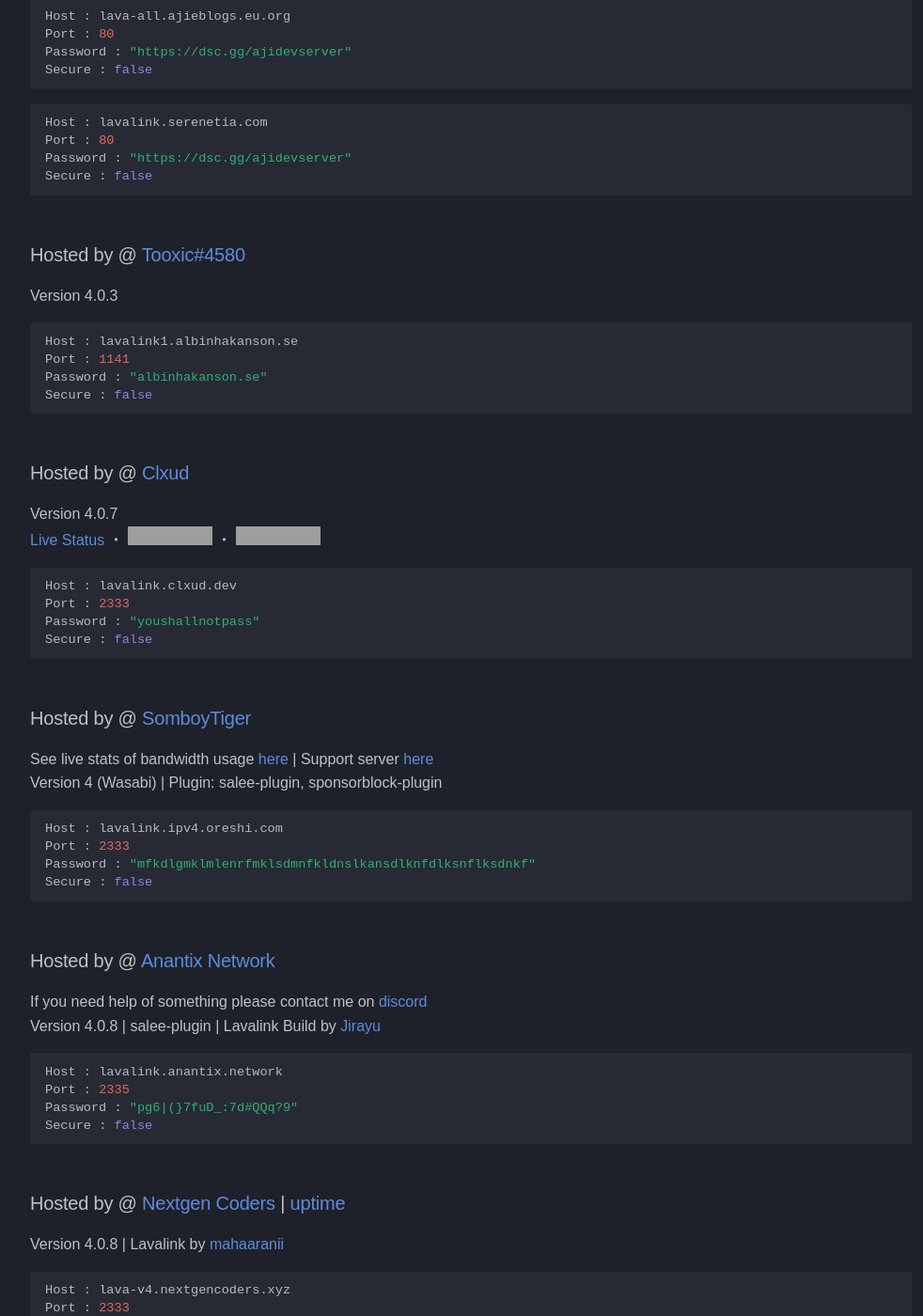
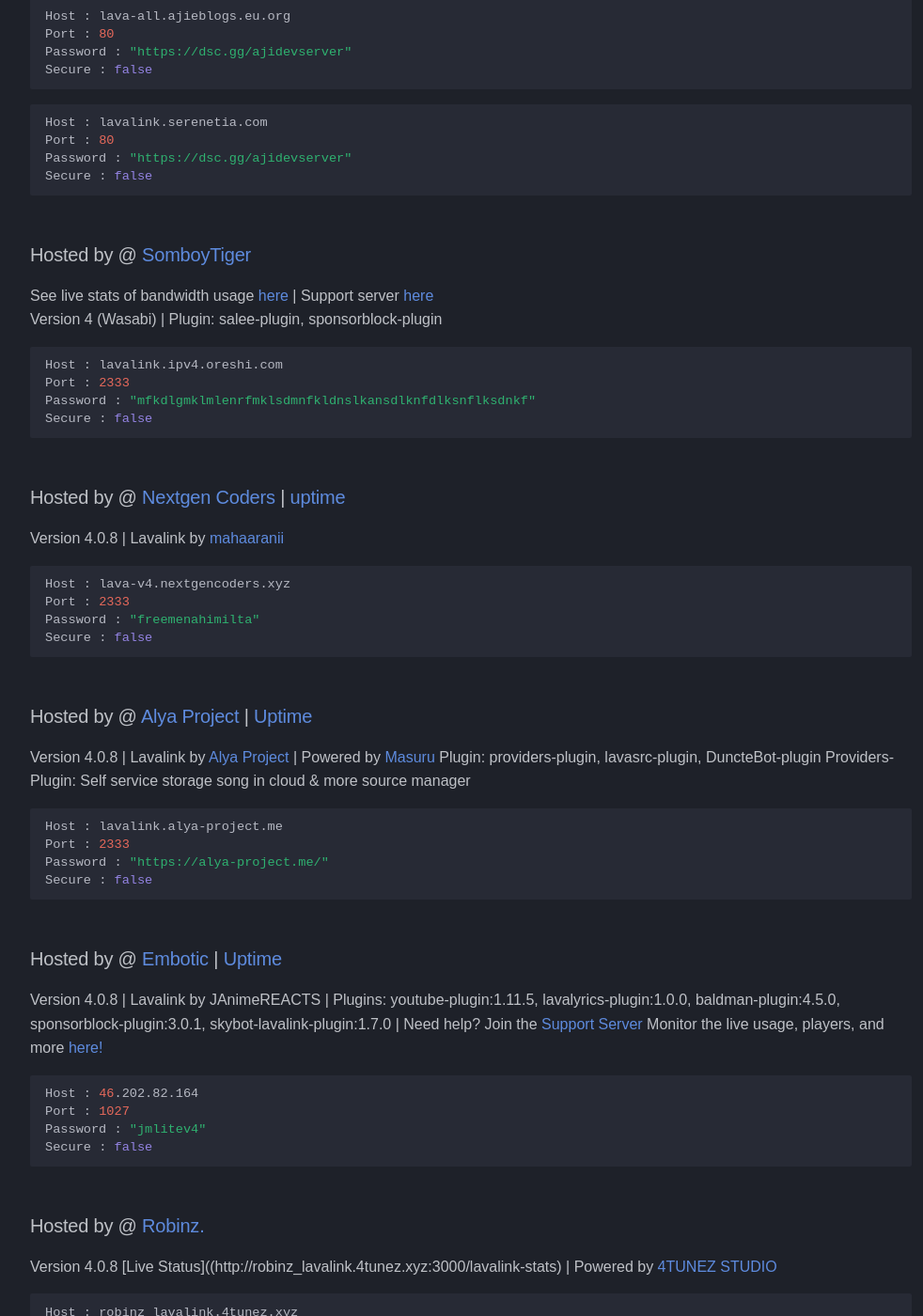
Before and after one commit to DarrenOfficial/lavalink-list, an MkDocs documentation site: the page built from docs/NoSSL/lavalink-without-ssl.md, in a window 1280 px wide and 1400 px high, scrolled down 1663 px. Shown: the whole window at 94% size, without its empty margins (14-996 px from the left). Built offline with MkDocs 1.6.1 and Material for MkDocs 9.7.7, drawn with Linux system fonts in a browser that asks for light colours; some web fonts are replaced; comment, search, counter and statistics services are not loaded; a style sheet for code colours, icons or effects is not loaded; some of the changed text lies outside the part shown; grey boxes are pictures that could not be loaded.

Commit message:
Removed unreliable & inactive nodes (#652)
* Update lavalink-without-ssl.md

* Update lavalink-with-ssl.md

* Update lavalink-with-ssl.md

* Update lavalink-without-ssl.md

* Update lavalink-with-ssl.md

* Update lavalink-with-ssl.md

* Update mkdocs.yml

* Update lavalink-without-ssl.md

* Update lavalink-with-ssl.md

* Update mkdocs.yml

* Update lavalink-with-ssl.md

* Update lavalink-without-ssl.md

````diff
--- a/docs/NoSSL/lavalink-without-ssl.md
+++ b/docs/NoSSL/lavalink-without-ssl.md
@@ -90,26 +90,6 @@ Password : "https://dsc.gg/ajidevserver"
 Secure : false
 ```
 
-### Hosted by @ [Tooxic#4580](https://albinhakanson.se)
-Version 4.0.3
-```bash
-Host : lavalink1.albinhakanson.se
-Port : 1141
-Password : "albinhakanson.se"
-Secure : false
-```
-
-### Hosted by @ [Clxud](https://clxud.dev/)
-
-Version 4.0.7 <br />
-[Live Status](https://status.clxud.dev/status/lavalink) ・ ![statbadge](https://status.clxud.dev/api/badge/1/status) ・ ![uptimebadge](https://status.clxud.dev/api/badge/1/uptime)<br />
-```bash
-Host : lavalink.clxud.dev
-Port : 2333
-Password : "youshallnotpass"
-Secure : false
-```
-
 ### Hosted by @ [SomboyTiger](https://chompubot.work)
 See live stats of bandwidth usage [here](https://status.oreshi.com/report/uptime/87063efef7cb4252c86331f882451919/) | Support server [here](https://discord.gg/RPCfvBSUuM) <br />
 Version 4 (Wasabi) | Plugin: salee-plugin, sponsorblock-plugin
@@ -120,15 +100,6 @@ Password : "mfkdlgmklmlenrfmklsdmnfkldnslkansdlknfdlksnflksdnkf"
 Secure : false
 ```
 
-### Hosted by @ [Anantix Network](https://www.anantix.network/en)
-If you need help of something please contact me on [discord](https://discord.gg/anantix) <br />
-Version 4.0.8 | salee-plugin | Lavalink Build by [Jirayu](https://jirayu.net)
-```bash
-Host : lavalink.anantix.network
-Port : 2335
-Password : "pg6|(}7fuD_:7d#QQq?9"
-Secure : false
-```
 
 ### Hosted by @ [Nextgen Coders](https://discord.gg/9J9X4fzhSt) | [uptime](https://node.nextgencoders.xyz)
 Version 4.0.8 | Lavalink by [mahaaranii](https://discord.gg/9J9X4fzhSt)
--- a/mkdocs.yml
+++ b/mkdocs.yml
@@ -16,11 +16,11 @@ theme:
     accent: deep orange
     scheme: slate
   custom_dir: overrides
-  logo: 'https://cdnid.ajieblogs.eu.org/images/spring-logo.svg'
+  logo: 'https://object-129.nanangmrk.com/cdn/r2/images/public/spring-logo.svg'
   include_search_page: false
   search_index_only: true
   favicon:
-    'https://ajieblogs.eu.org/dl/img/spring.ico'
+    'https://object-129.nanangmrk.com/cdn/r2/images/public/spring.ico'
   features:
     - tabs
     - instantsite
````
Also changed, not shown: docs/SSL/lavalink-with-ssl.md (+0 -8 lines).
